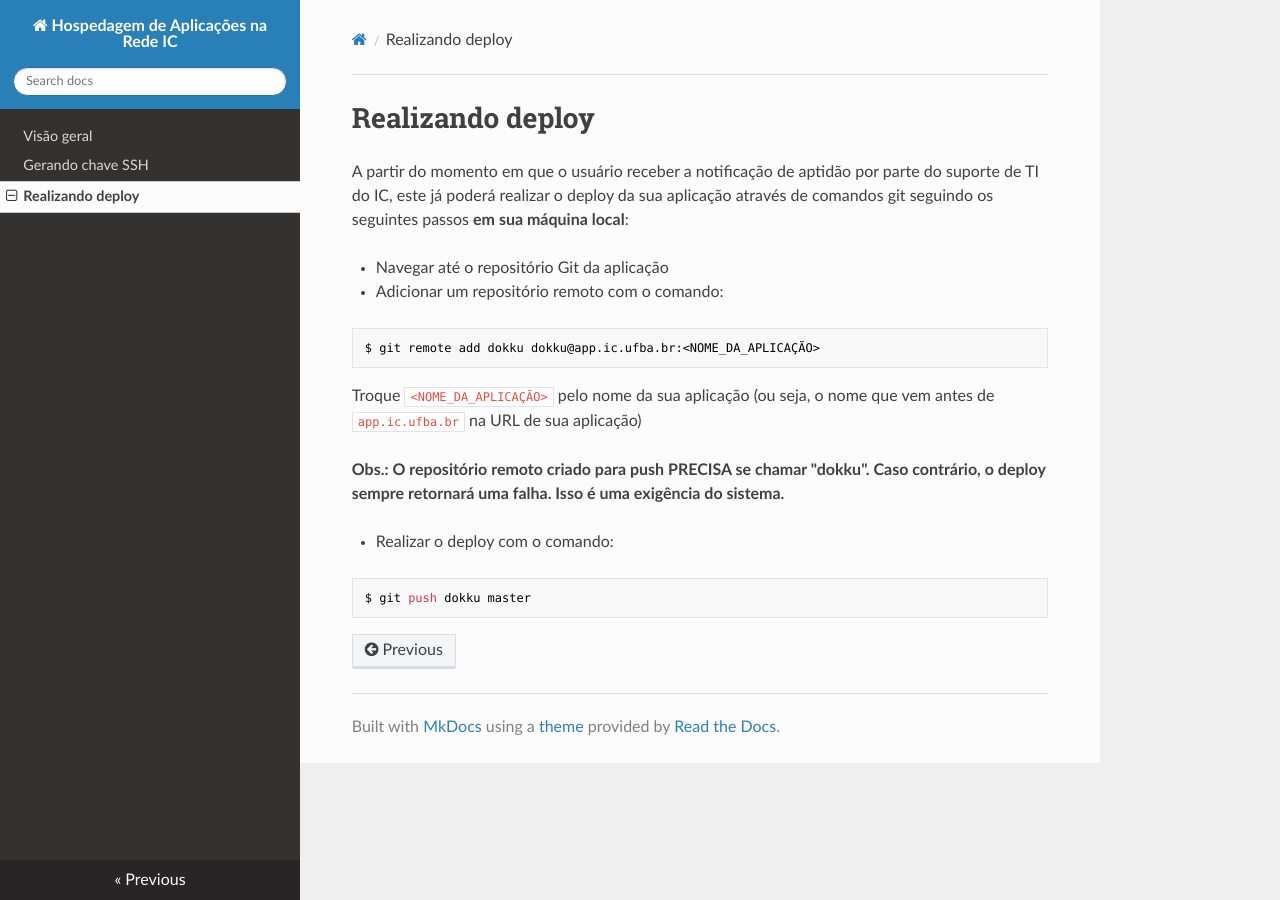
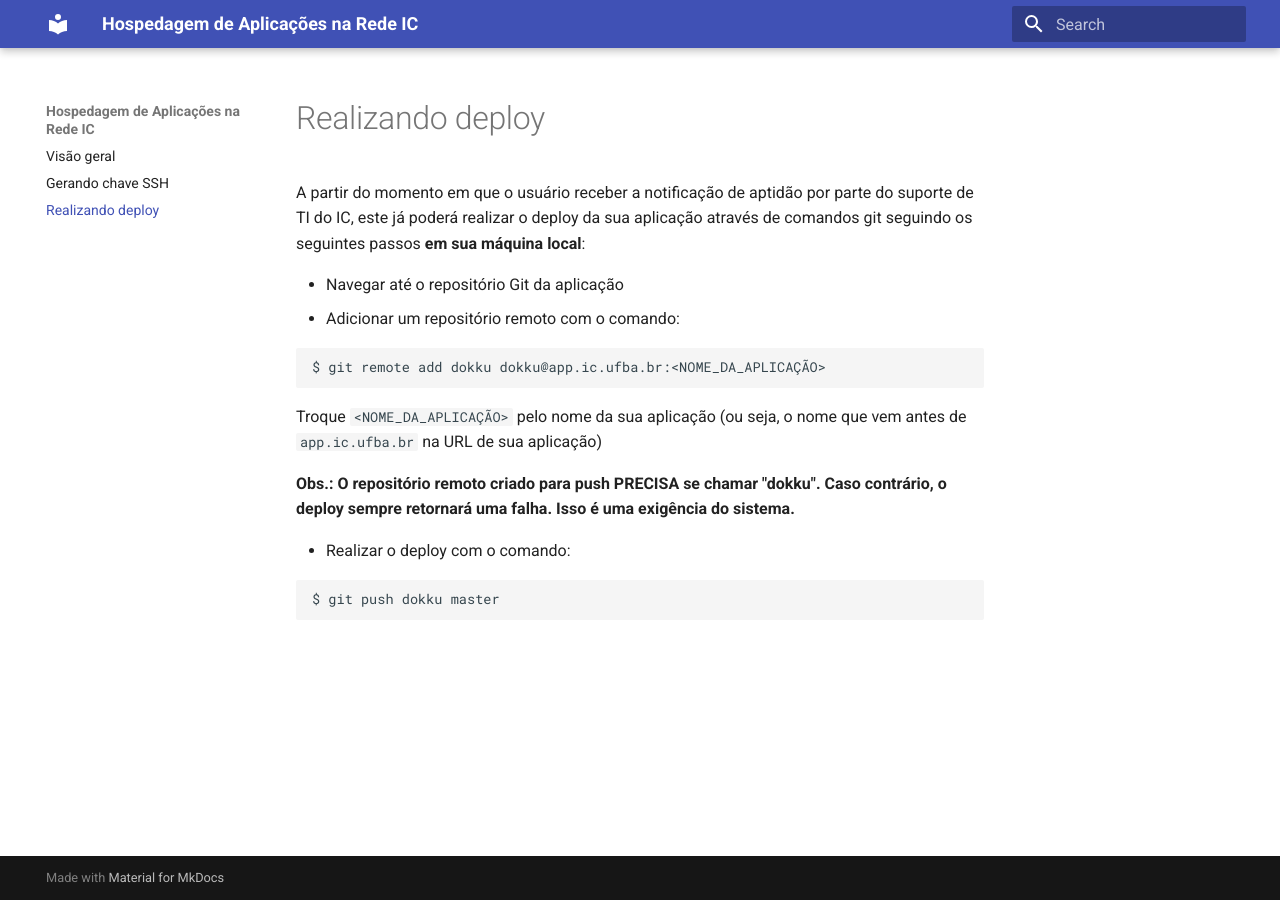
Before and after one commit to graco-ufba/app, an MkDocs documentation site: the page built from docs/deploy.md, in a window 1280 px wide. Built offline with MkDocs 1.6.1 and Material for MkDocs 9.7.7, drawn with Linux system fonts in a browser that asks for light colours; nearby versions of some CDN libraries.

Commit message:
Add requirements

```diff
--- a/mkdocs.yml
+++ b/mkdocs.yml
@@ -1,5 +1,5 @@
 site_name: "Hospedagem de Aplicações na Rede IC"
-theme: readthedocs
+theme: material
 nav:
   - index.md
   - chave-ssh.md
--- /dev/null
+++ b/requirements.txt
@@ -0,0 +1 @@
+mkdocs-material==9.1.1
```
Also changed, not shown: 1 other file.
